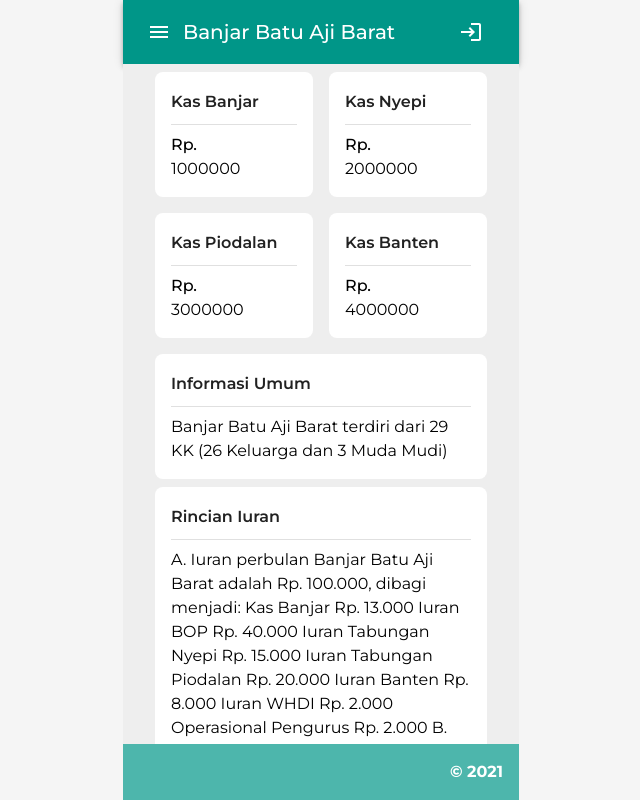
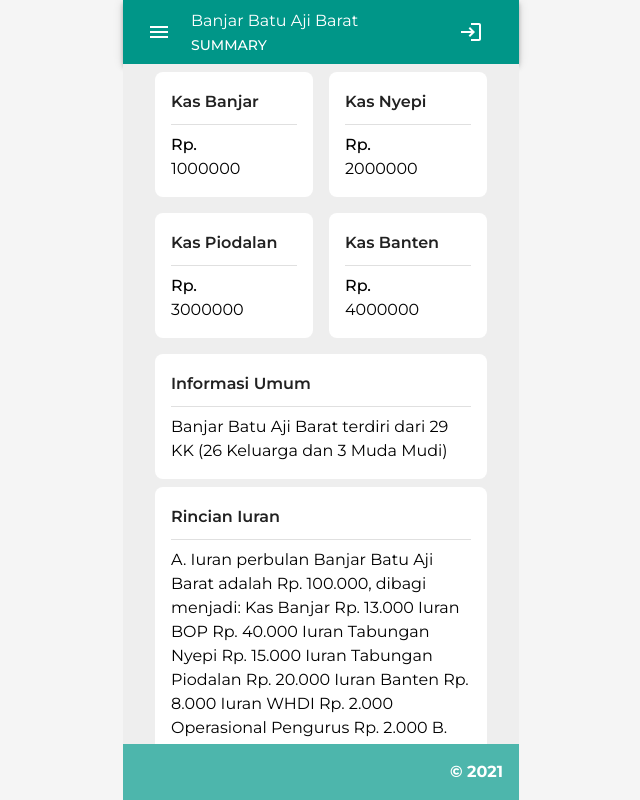
Before and after one commit to igks/banjar-spa, a React (Vite) app: page /home in a window 1280 px wide. Shown: the whole page, without its empty margins (319-959 px from the left). Built offline with nearby package versions, Linux system fonts and the light colour scheme.

Commit message:
feat: page anggota

```diff
--- a/src/Router.tsx
+++ b/src/Router.tsx
@@ -3,6 +3,7 @@ import Splash from "./pages/splash";
 import Home from "./pages/home";
 import Login from "./pages/login";
 import { PATH } from "./constants/path";
+import Anggota from "./pages/anggota";
 
 const Router = () => {
   const routes = [
@@ -18,6 +19,10 @@ const Router = () => {
       path: PATH.login,
       element: <Login />,
     },
+    {
+      path: PATH.anggota,
+      element: <Anggota />,
+    },
   ];
 
   return (
--- /dev/null
+++ b/src/constants/page.ts
@@ -0,0 +1,7 @@
+import { PATH } from "./path";
+
+export const pageName: { [key: string]: string } = {
+  [PATH.login]: "LOGIN",
+  [PATH.home]: "SUMMARY",
+  [PATH.anggota]: "ANGGOTA",
+};
--- a/src/constants/path.ts
+++ b/src/constants/path.ts
@@ -1,5 +1,8 @@
 export const PATH = {
   splash:"/",
   home: "/home",
-  login:"/login"
+  login:"/login",
+  anggota:"/anggota",
+  pembayaran:"/pembayara",
+  transaksi:"/transaksi"
 }
--- /dev/null
+++ b/src/pages/anggota/index.tsx
@@ -0,0 +1,33 @@
+import {
+  Accordion,
+  AccordionDetails,
+  AccordionSummary,
+  Typography,
+} from "@mui/material";
+import { palettes } from "../../constants/theme";
+import ExpandMoreIcon from "@mui/icons-material/ExpandMore";
+
+const Anggota = () => {
+  return (
+    <Accordion>
+      <AccordionSummary
+        expandIcon={<ExpandMoreIcon />}
+        aria-controls="panel1a-content"
+        id="panel1a-header"
+        sx={{ backgroundColor: palettes.secondary.light }}
+      >
+        <Typography variant="subtitle1" fontWeight={500}>
+          Accordion 1
+        </Typography>
+      </AccordionSummary>
+      <AccordionDetails>
+        <Typography>
+          Lorem ipsum dolor sit amet, consectetur adipiscing elit. Suspendisse
+          malesuada lacus ex, sit amet blandit leo lobortis eget.
+        </Typography>
+      </AccordionDetails>
+    </Accordion>
+  );
+};
+
+export default Anggota;
--- a/src/pages/main/Header.tsx
+++ b/src/pages/main/Header.tsx
@@ -30,6 +30,7 @@ const Header = () => {
   const navigate = useNavigate();
   const dispatch = useDispatch();
   const { isAuthenticated } = useSelector((state: AppState) => state.auth);
+  const { activePage } = useSelector((state: AppState) => state.page);
   const [openDrawer, setOpenDrawer] = useState(false);
 
   const hideDrawer = () => {
@@ -48,7 +49,10 @@ const Header = () => {
     {
       icon: <Group sx={{ fontSize: 32 }} />,
       caption: "Anggota",
-      onClick: () => {},
+      onClick: () => {
+        hideDrawer();
+        navigate(PATH.anggota);
+      },
     },
     {
       icon: <PriceCheck sx={{ fontSize: 32 }} />,
@@ -81,13 +85,14 @@ const Header = () => {
               color="inherit"
               aria-label="menu"
               onClick={() => setOpenDrawer(true)}
+              sx={{ marginRight: 1 }}
             >
               {openDrawer ? <Close /> : <Menu />}
             </IconButton>
-
-            <Typography variant="h6" component="div" sx={{ flexGrow: 1 }}>
-              Banjar Batu Aji Barat
-            </Typography>
+            <Box component="div" sx={{ flexGrow: 1 }}>
+              <Typography variant="subtitle1">Banjar Batu Aji Barat</Typography>
+              <Typography variant="subtitle2">{activePage}</Typography>
+            </Box>
 
             <IconButton
               size="large"
--- a/src/pages/main/Layout.tsx
+++ b/src/pages/main/Layout.tsx
@@ -3,8 +3,21 @@ import Body from "./Body";
 import Footer from "./Footer";
 import Router from "../../Router";
 import { Container } from "@mui/material";
+import { useLocation } from "react-router-dom";
+import { useEffect } from "react";
+import { setActivePage } from "../../states/slices/page";
+import { useDispatch } from "react-redux";
+import { pageName } from "./../../constants/page";
 
 const Layout = () => {
+  const location = useLocation();
+  const dispatch = useDispatch();
+  const { pathname } = location;
+
+  useEffect(() => {
+    dispatch(setActivePage(pageName[pathname]));
+  }, [pathname, dispatch]);
+
   return (
     <Container
       maxWidth="xs"
--- /dev/null
+++ b/src/states/slices/page.ts
@@ -0,0 +1,22 @@
+import { PayloadAction, createSlice } from "@reduxjs/toolkit";
+
+export type PageState = {
+  activePage:string;
+}
+
+const initialState: PageState = {
+  activePage: ""
+}
+
+export const pageSlice = createSlice({
+  name:"page",
+  initialState,
+  reducers:{
+    setActivePage:(state, action: PayloadAction<string>) => {
+      state.activePage = action.payload;
+    },
+  }
+})
+
+export const {setActivePage} = pageSlice.actions;
+export default pageSlice.reducer;
--- a/src/states/store.ts
+++ b/src/states/store.ts
@@ -1,14 +1,17 @@
 import { configureStore } from "@reduxjs/toolkit";
 import { setupListeners } from "@reduxjs/toolkit/query";
 import  authReducer, { AuthState }  from "./slices/authentication";
+import pageReducer, { PageState } from "./slices/page";
 
 export type AppState = {
-  auth: AuthState
+  auth: AuthState,
+  page: PageState
 }
 
 export const store = configureStore({
   reducer: {
-    auth: authReducer
+    auth: authReducer,
+    page: pageReducer
   },
   middleware: (getDefaultMiddleware) =>
     getDefaultMiddleware()
```
